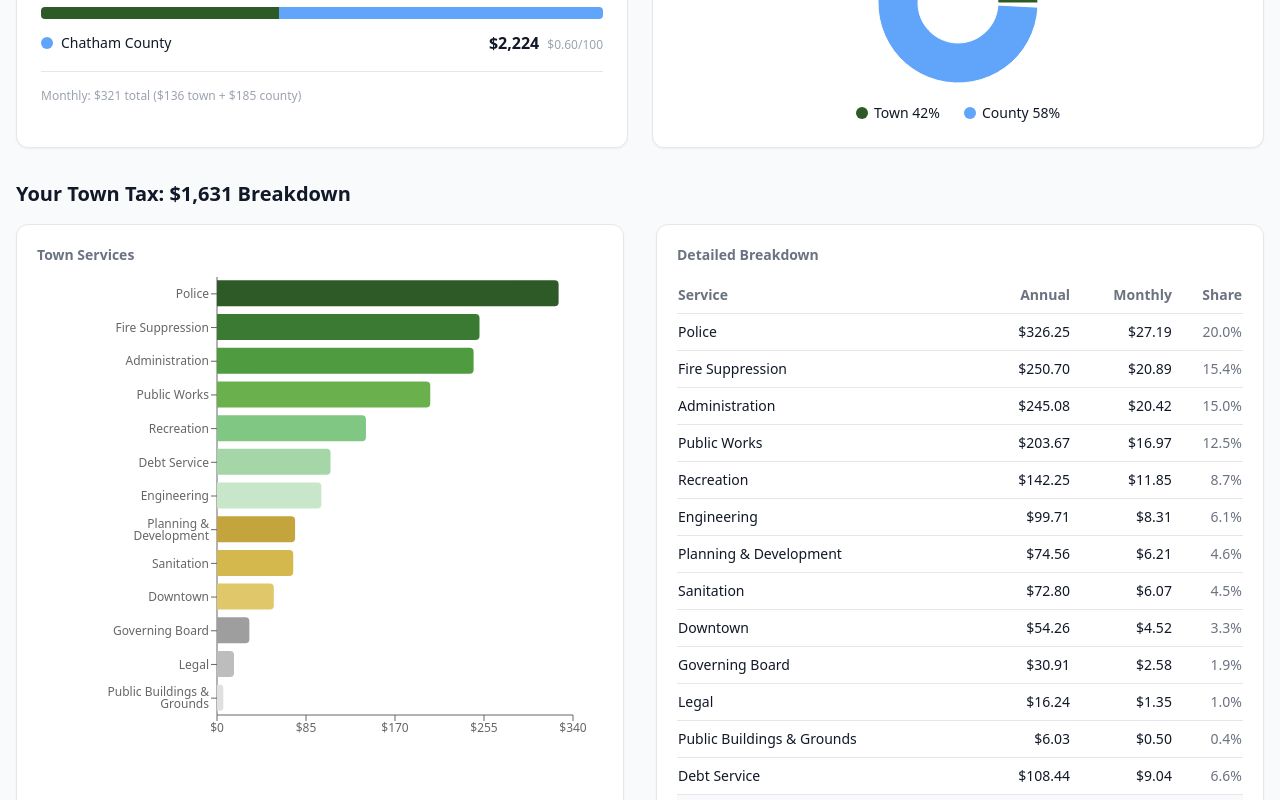
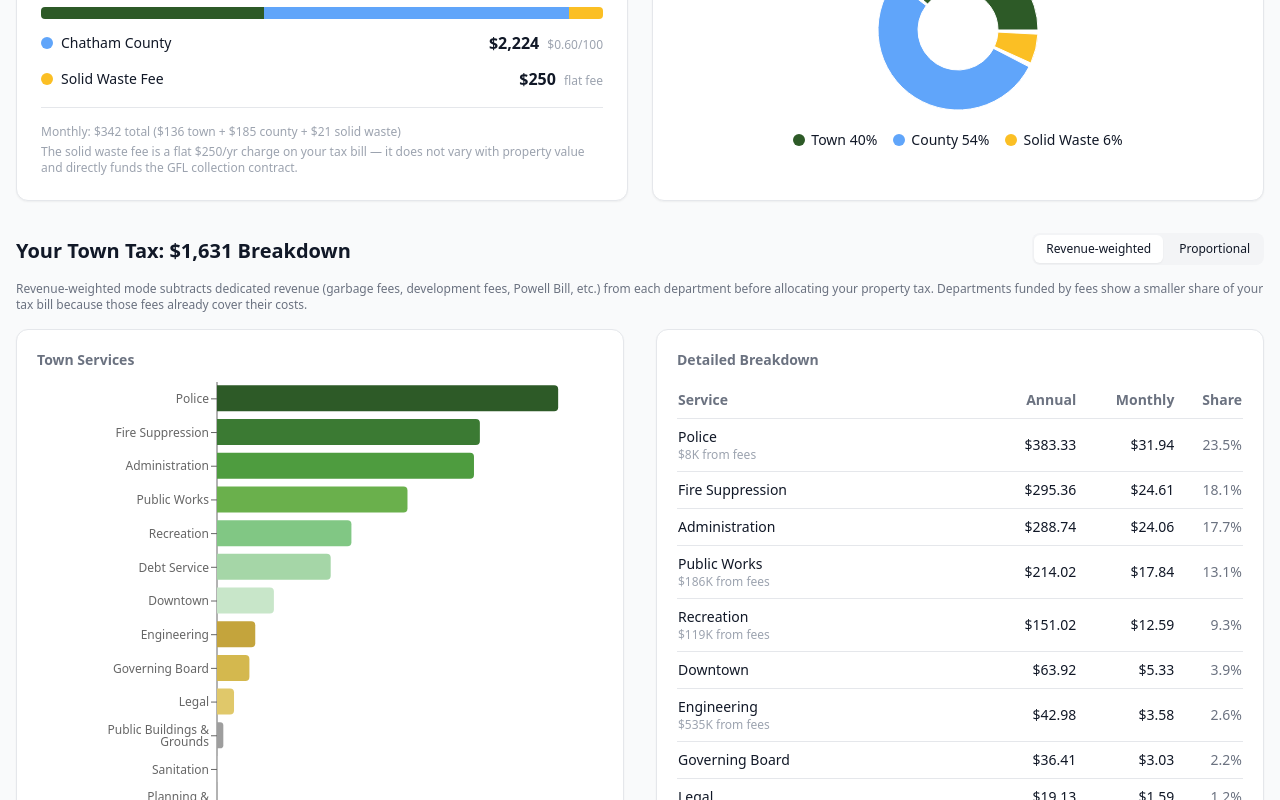
Before and after one commit to KyleShipp/pittsboro-budget, a Next.js app: page /receipt in a window 1280 px wide. Shown: the part 700-1500 px from the top of the page. Built offline with nearby package versions, Linux system fonts and the light colour scheme.

Commit message:
Revenue-weighted tax receipt with dedicated revenue, garbage fee, and mode toggle

```diff
--- a/public/data/budget.json
+++ b/public/data/budget.json
@@ -216,5 +216,74 @@
       "debtService": 917562,
       "total": 13800300
     }
+  },
+  "dedicatedRevenue": {
+    "_comment": "Revenue sources restricted to specific departments. Amounts not covered by dedicated revenue are funded by property tax and other unrestricted sources.",
+    "FY26-27": {
+      "sanitation": {
+        "sources": [
+          { "description": "Solid Waste/Landfill Revenue", "amount": 600000 },
+          { "description": "Yard Waste Tipping", "amount": 8000 }
+        ],
+        "total": 608000,
+        "note": "Sanitation is entirely fee-funded via GFL contract and solid waste fees on tax bill ($250/yr base rate)"
+      },
+      "public-works": {
+        "sources": [
+          { "description": "Powell Bill (street maintenance)", "amount": 186300 }
+        ],
+        "total": 186300,
+        "note": "Powell Bill is state-appropriated and restricted to street construction and maintenance"
+      },
+      "recreation": {
+        "sources": [
+          { "description": "Recreation Revenues", "amount": 5000 },
+          { "description": "Shelter Rents", "amount": 36000 },
+          { "description": "Community House Rents", "amount": 5000 },
+          { "description": "Chatham County Recreation Grant", "amount": 23000 },
+          { "description": "Rec Fee - Pay in Lieu Of", "amount": 50000 }
+        ],
+        "total": 119000,
+        "note": "Partially offset by facility rental fees, recreation program fees, and county grant"
+      },
+      "engineering": {
+        "sources": [
+          { "description": "Construction Inspection Fees", "amount": 350000 },
+          { "description": "Engineering Review Fee", "amount": 75000 },
+          { "description": "Stormwater Fees", "amount": 100000 },
+          { "description": "Outsource Review Fee", "amount": 10000 }
+        ],
+        "total": 535000,
+        "note": "Development-driven fees that offset engineering costs"
+      },
+      "planning": {
+        "sources": [
+          { "description": "Zoning Permit Fees", "amount": 200000 },
+          { "description": "Subdivision Review Fees", "amount": 500000 },
+          { "description": "Site Plan Review", "amount": 38000 },
+          { "description": "Section Design Plan Fees", "amount": 43000 },
+          { "description": "Development Services Technology Fee", "amount": 50000 }
+        ],
+        "total": 831000,
+        "note": "Planning is more than fully offset by development fees in FY26-27"
+      },
+      "police": {
+        "sources": [
+          { "description": "ABC Revenues (Law Enforcement)", "amount": 7500 }
+        ],
+        "total": 7500,
+        "note": "Small portion from ABC law enforcement allocation"
+      },
+      "fire": {
+        "sources": [],
+        "total": 0,
+        "note": "Fire suppression is a professional services contract — no dedicated revenue, funded from general revenues"
+      },
+      "debt-service": {
+        "sources": [],
+        "total": 0,
+        "note": "Debt service is funded from general revenues"
+      }
+    }
   }
 }
--- a/src/app/receipt/page.tsx
+++ b/src/app/receipt/page.tsx
@@ -14,7 +14,7 @@ import {
 } from 'recharts';
 import { getMeta, getSummary, getBudget } from '@/lib/data';
 import { formatCurrency } from '@/lib/format';
-import { calculateTaxBill, allocateTaxReceipt } from '@/lib/calculations';
+import { calculateTaxBill, allocateTaxReceipt, allocateTaxReceiptWeighted } from '@/lib/calculations';
 import { searchParcels, type ParcelResult } from '@/lib/parcel';
 
 const meta = getMeta();
@@ -41,6 +41,7 @@ export default function ReceiptPage() {
   const [searching, setSearching] = useState(false);
   const [searched, setSearched] = useState(false);
   const [error, setError] = useState('');
+  const [receiptMode, setReceiptMode] = useState<'weighted' | 'proportional'>('weighted');
 
   const handleSearch = useCallback(async () => {
     if (!addressQuery.trim()) return;
@@ -73,28 +74,48 @@ export default function ReceiptPage() {
   const townTax = calculateTaxBill(homeValue, fyData.taxRate, fyData.collectionRate);
   const countyTax = calculateTaxBill(homeValue, COUNTY_RATE, fyData.collectionRate);
   const totalTax = townTax + countyTax;
+  const garbageFee = 250; // Flat fee on tax bill, not based on assessed value
+  const totalTaxBill = totalTax + garbageFee; // Full amount on your tax bill
 
   // Town service allocations
   const serviceDepts = budget.departments
     .filter((d) => d.id !== 'debt-service' && (d.amounts[fy]?.total ?? 0) > 0)
-    .map((d) => ({ name: d.name, total: d.amounts[fy]?.total ?? 0 }));
+    .map((d) => ({ id: d.id, name: d.name, total: d.amounts[fy]?.total ?? 0 }));
   const serviceTotal = serviceDepts.reduce((sum, d) => sum + d.total, 0);
   const debtTotal =
     budget.departments.find((d) => d.id === 'debt-service')?.amounts[fy]?.total ?? 0;
   const totalBudget = serviceTotal + debtTotal;
 
-  const allocations = allocateTaxReceipt(townTax, serviceDepts, totalBudget);
-  const debtAllocation = Math.round(townTax * (debtTotal / totalBudget) * 100) / 100;
+  // Dedicated revenue data
+  const dedicatedRevenue: Record<string, { total: number }> =
+    (budget as any).dedicatedRevenue?.['FY26-27'] ?? {};
+
+  // Proportional mode (simple)
+  const proportionalAllocations = allocateTaxReceipt(townTax, serviceDepts, totalBudget);
+  const proportionalDebt = Math.round(townTax * (debtTotal / totalBudget) * 100) / 100;
+
+  // Weighted mode (accurate — accounts for dedicated revenue)
+  const allDeptsWithDebt = [...serviceDepts, { id: 'debt-service', name: 'Debt Service', total: debtTotal }];
+  const weightedAllocations = allocateTaxReceiptWeighted(townTax, allDeptsWithDebt, dedicatedRevenue);
+
+  // Pick based on mode
+  const allocations = receiptMode === 'weighted'
+    ? weightedAllocations.filter((a) => a.name !== 'Debt Service')
+    : proportionalAllocations;
+  const debtAllocation = receiptMode === 'weighted'
+    ? weightedAllocations.find((a) => a.name === 'Debt Service')?.amount ?? 0
+    : proportionalDebt;
 
   const chartData = [
     ...allocations.map((a) => ({ name: a.name, amount: a.amount })),
     { name: 'Debt Service', amount: debtAllocation },
   ].sort((a, b) => b.amount - a.amount);
 
-  // County vs Town pie
+  // County vs Town vs Garbage pie
   const splitData = [
     { name: `Town of Pittsboro ($${fyData.taxRate.toFixed(2)})`, value: townTax },
     { name: `Chatham County ($${COUNTY_RATE.toFixed(2)})`, value: countyTax },
+    { name: `Solid Waste Fee`, value: garbageFee },
   ];
 
   return (
@@ -254,13 +275,13 @@ export default function ReceiptPage() {
       {/* County vs Town split */}
       <div className="grid lg:grid-cols-2 gap-6 mb-8">
         <div className="bg-white rounded-xl shadow-sm border p-6">
-          <h2 className="text-lg font-semibold mb-1">Total Property Tax</h2>
+          <h2 className="text-lg font-semibold mb-1">Your Annual Tax Bill</h2>
           <p className="text-3xl font-bold text-gray-900">
-            {formatCurrency(Math.round(totalTax))}
+            {formatCurrency(Math.round(totalTaxBill))}
             <span className="text-base font-normal text-gray-400 ml-2">/ year</span>
           </p>
           <p className="text-sm text-gray-500 mb-4">
-            Combined rate: ${(fyData.taxRate + COUNTY_RATE).toFixed(2)} per $100
+            Ad valorem rate: ${(fyData.taxRate + COUNTY_RATE).toFixed(2)} per $100 + ${garbageFee} solid waste fee
           </p>
 
           <div className="space-y-3">
@@ -281,11 +302,15 @@ export default function ReceiptPage() {
             <div className="flex h-3 rounded overflow-hidden">
               <div
                 className="bg-pittsboro-green"
-                style={{ width: `${(townTax / totalTax) * 100}%` }}
+                style={{ width: `${(townTax / totalTaxBill) * 100}%` }}
               />
               <div
                 className="bg-blue-400"
-                style={{ width: `${(countyTax / totalTax) * 100}%` }}
+                style={{ width: `${(countyTax / totalTaxBill) * 100}%` }}
+              />
+              <div
+                className="bg-amber-400"
+                style={{ width: `${(garbageFee / totalTaxBill) * 100}%` }}
               />
             </div>
             <div className="flex items-center justify-between">
@@ -302,13 +327,33 @@ export default function ReceiptPage() {
                 </span>
               </div>
             </div>
+            <div className="flex items-center justify-between">
+              <div className="flex items-center gap-2">
+                <span className="w-3 h-3 rounded-full bg-amber-400" />
+                <span className="text-sm font-medium">Solid Waste Fee</span>
+              </div>
+              <div className="text-right">
+                <span className="font-semibold">
+                  ${garbageFee}
+                </span>
+                <span className="text-xs text-gray-400 ml-2">
+                  flat fee
+                </span>
+              </div>
+            </div>
           </div>
 
           <div className="mt-4 pt-4 border-t text-xs text-gray-400">
             <p>
-              Monthly: {formatCurrency(Math.round(totalTax / 12))} total
+              Monthly: {formatCurrency(Math.round(totalTaxBill / 12))} total
               ({formatCurrency(Math.round(townTax / 12))} town +{' '}
-              {formatCurrency(Math.round(countyTax / 12))} county)
+              {formatCurrency(Math.round(countyTax / 12))} county +{' '}
+              ${Math.round(garbageFee / 12)} solid waste)
+            </p>
+            <p className="mt-1">
+              The solid waste fee is a flat ${garbageFee}/yr charge on your tax bill
+              — it does not vary with property value and directly funds the GFL
+              collection contract.
             </p>
           </div>
         </div>
@@ -333,18 +378,23 @@ export default function ReceiptPage() {
               >
                 <Cell fill="#2d5a27" />
                 <Cell fill="#60a5fa" />
+                <Cell fill="#fbbf24" />
               </Pie>
               <Tooltip formatter={(v: number) => formatCurrency(Math.round(v))} />
             </PieChart>
           </ResponsiveContainer>
-          <div className="flex gap-6 text-sm">
+          <div className="flex gap-4 text-sm flex-wrap justify-center">
             <span className="flex items-center gap-1.5">
               <span className="w-3 h-3 rounded-full bg-pittsboro-green" />
-              Town {((townTax / totalTax) * 100).toFixed(0)}%
+              Town {((townTax / totalTaxBill) * 100).toFixed(0)}%
             </span>
             <span className="flex items-center gap-1.5">
               <span className="w-3 h-3 rounded-full bg-blue-400" />
-              County {((countyTax / totalTax) * 100).toFixed(0)}%
+              County {((countyTax / totalTaxBill) * 100).toFixed(0)}%
+            </span>
+            <span className="flex items-center gap-1.5">
+              <span className="w-3 h-3 rounded-full bg-amber-400" />
+              Solid Waste {((garbageFee / totalTaxBill) * 100).toFixed(0)}%
             </span>
           </div>
         </div>
@@ -353,9 +403,33 @@ export default function ReceiptPage() {
       {/* Town services breakdown */}
       {(!selectedParcel || selectedParcel.inPittsboro) && (
         <>
-          <h2 className="text-xl font-bold mb-4">
+          <div className="flex flex-col sm:flex-row sm:items-end justify-between gap-3 mb-4">
+            <h2 className="text-xl font-bold">
               Your Town Tax: {formatCurrency(Math.round(townTax))} Breakdown
             </h2>
+            <div className="flex gap-1 bg-gray-100 rounded-lg p-0.5 text-xs">
+              <button
+                onClick={() => setReceiptMode('weighted')}
+                className={`px-3 py-1.5 rounded-md transition ${receiptMode === 'weighted' ? 'bg-white shadow-sm font-medium' : ''}`}
+              >
+                Revenue-weighted
+              </button>
+              <button
+                onClick={() => setReceiptMode('proportional')}
+                className={`px-3 py-1.5 rounded-md transition ${receiptMode === 'proportional' ? 'bg-white shadow-sm font-medium' : ''}`}
+              >
+                Proportional
+              </button>
+            </div>
+          </div>
+
+          {receiptMode === 'weighted' && (
+            <p className="text-xs text-gray-500 mb-4">
+              Revenue-weighted mode subtracts dedicated revenue (garbage fees, development fees, Powell Bill, etc.)
+              from each department before allocating your property tax. Departments funded by fees show a smaller
+              share of your tax bill because those fees already cover their costs.
+            </p>
+          )}
 
           <div className="grid lg:grid-cols-2 gap-8 mb-8">
             <div className="bg-white rounded-xl shadow-sm border p-5">
@@ -406,10 +480,24 @@ export default function ReceiptPage() {
                   </tr>
                 </thead>
                 <tbody>
-                  {allocations.map((a) => (
+                  {allocations.map((a) => {
+                    const w = 'dedicated' in a ? a as any : null;
+                    return (
                       <tr key={a.name} className="border-b">
-                      <td className="py-2">{a.name}</td>
-                      <td className="py-2 text-right">${a.amount.toFixed(2)}</td>
+                        <td className="py-2">
+                          {a.name}
+                          {receiptMode === 'weighted' && w && w.dedicated > 0 && (
+                            <span className="block text-xs text-gray-400">
+                              {formatCurrency(w.dedicated, true)} from fees
+                            </span>
+                          )}
+                        </td>
+                        <td className="py-2 text-right">
+                          ${a.amount.toFixed(2)}
+                          {receiptMode === 'weighted' && w && w.dedicated > 0 && a.amount === 0 && (
+                            <span className="block text-xs text-green-600">Fee-funded</span>
+                          )}
+                        </td>
                         <td className="py-2 text-right">
                           ${(a.amount / 12).toFixed(2)}
                         </td>
@@ -417,7 +505,8 @@ export default function ReceiptPage() {
                           {a.share.toFixed(1)}%
                         </td>
                       </tr>
-                  ))}
+                    );
+                  })}
                   <tr className="border-b">
                     <td className="py-2">Debt Service</td>
                     <td className="py-2 text-right">
@@ -427,7 +516,10 @@ export default function ReceiptPage() {
                       ${(debtAllocation / 12).toFixed(2)}
                     </td>
                     <td className="py-2 text-right text-gray-500">
-                      {((debtTotal / totalBudget) * 100).toFixed(1)}%
+                      {receiptMode === 'weighted'
+                        ? (weightedAllocations.find((a) => a.name === 'Debt Service')?.share ?? 0).toFixed(1)
+                        : ((debtTotal / totalBudget) * 100).toFixed(1)
+                      }%
                     </td>
                   </tr>
                   <tr className="font-semibold bg-gray-50">
--- a/src/lib/calculations.ts
+++ b/src/lib/calculations.ts
@@ -31,3 +31,35 @@ export function allocateTaxReceipt(
     })
     .sort((a, b) => b.amount - a.amount);
 }
+
+/**
+ * Revenue-weighted tax receipt: only allocates property tax across the
+ * portion of each department NOT covered by dedicated/restricted revenue.
+ */
+export function allocateTaxReceiptWeighted(
+  totalTax: number,
+  departments: Array<{ id: string; name: string; total: number }>,
+  dedicatedRevenue: Record<string, { total: number }>,
+): Array<{ name: string; amount: number; share: number; dedicated: number; unfunded: number }> {
+  // Calculate each department's unfunded gap
+  const depts = departments.map((dept) => {
+    const dedicated = dedicatedRevenue[dept.id]?.total ?? 0;
+    const unfunded = Math.max(0, dept.total - dedicated);
+    return { ...dept, dedicated, unfunded };
+  });
+
+  const totalUnfunded = depts.reduce((sum, d) => sum + d.unfunded, 0);
+
+  return depts
+    .map((dept) => {
+      const share = totalUnfunded > 0 ? dept.unfunded / totalUnfunded : 0;
+      return {
+        name: dept.name,
+        amount: Math.round(totalTax * share * 100) / 100,
+        share: share * 100,
+        dedicated: dept.dedicated,
+        unfunded: dept.unfunded,
+      };
+    })
+    .sort((a, b) => b.amount - a.amount);
+}
```
Lines whose indentation alone changed are shown as unchanged.
